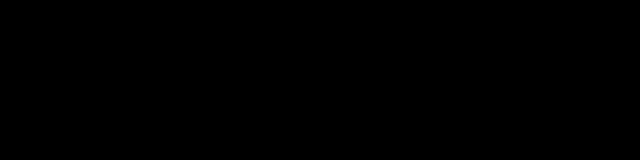
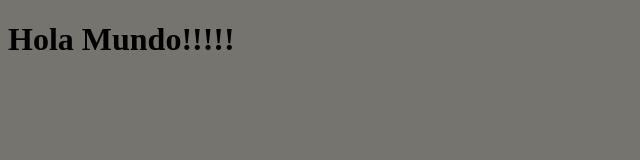
Before and after one commit to zabaan0/miprimerRepositorio, a plain HTML site: page index.html in a window 1280 px wide. Shown: the whole page, without its empty margins (0-640 px from the left). Drawn offline with Linux system fonts and the light colour scheme.

Commit message:
modificando index

```diff
--- a/index.html
+++ b/index.html
@@ -6,7 +6,7 @@
     <title>Document</title>
     <style>
         html,body {
-            background-color: hsl(0, 0%, 0%);
+            background-color: hsl(43, 3%, 45%);
         }
     </style>
 </head>
```
